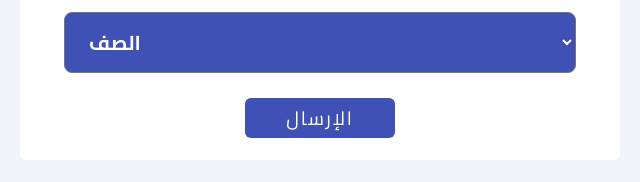
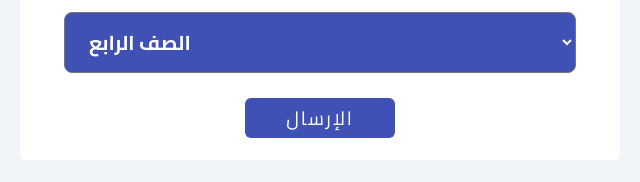
Before and after one commit to xPecoz/Math-Jewel, a plain HTML site: page competition.html in a window 1280 px wide. Shown: the part 487-669 px from the top of the page, 360-1000 px from the left. Drawn offline with nearby package versions, Linux system fonts and the light colour scheme; a web font is replaced by a local one.

Commit message:
Add files via upload

```diff
--- a/competition.html
+++ b/competition.html
@@ -4,7 +4,7 @@
     <meta charset="UTF-8" />
     <meta http-equiv="X-UA-Compatible" content="IE=edge" />
     <meta name="viewport" content="width=device-width, initial-scale=1.0" />
-    <title>مدرسة عبدالله النديم | المسابقات</title>
+    <title>جوهرة الرياضيات | المسابقات</title>
     <!-- My Style -->
     <link rel="stylesheet" href="css/style.css" />
     <link rel="stylesheet" href="css/all.min.css" />
@@ -105,24 +105,9 @@
             />
             <input class="name-2" placeholder="الكود" type="number" />
             <select id="class" class="class_2">
-              <option>الصف</option>
-              <option>الصف</option>
-              <option>الصف</option>
-              <option>الصف</option>
-              <option>الصف</option>
-              <option>الصف</option>
-              <option>الصف</option>
-              <option>الصف</option>
-              <option>الصف</option>
-              <option>الصف</option>
-              <option>الصف</option>
+              <option>الصف الرابع</option>
+              <option>الصف الخامس</option>
             </select>
-            <input
-              style="display: none"
-              type="text"
-              id="write_comp"
-              placeholder="اكتب الموهبة"
-            />
             <button onclick="SendMail()" class="title" id="title" type="submit">
               الإرسال
               <span></span>
```
